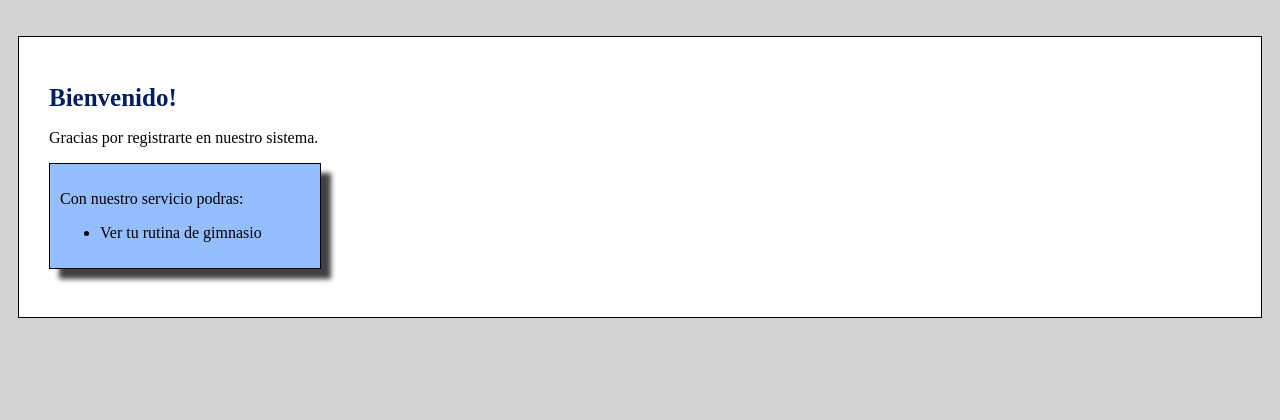
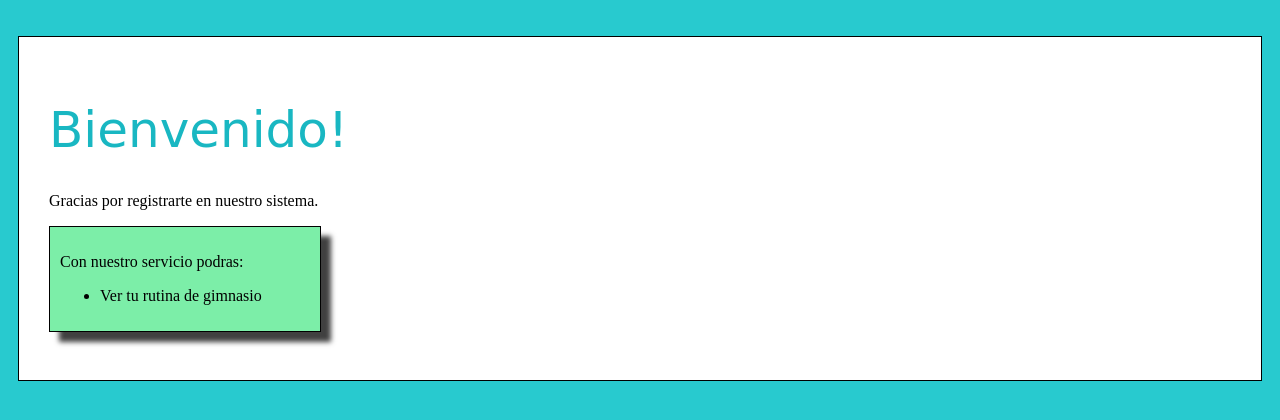
Before and after one commit to Satorideemz/programacion-1, a Flask app: template backend/main/templates/register_raw.html in a window 1280 px wide. Shown: the top 420 px of the page. Run offline with Flask 3, Linux system fonts and the light colour scheme; the template is opened without the code that fills it, so the values that code supplies are empty; parts of the project's set-up code (start-up, migrations or seed data) failed here and were passed over.

Commit message:
cambios de html al mail

```diff
--- a/backend/main/templates/register_raw.html
+++ b/backend/main/templates/register_raw.html
@@ -12,23 +12,26 @@
 
       }
       body{
-        background-color: lightgray;
+        background-color:  rgb(40, 202, 207);
       }
       .services{
-        background-color:#94beff;
+        background-color:#7ceea8;
         box-shadow: 10px 10px 5px 0px rgba(0,0,0,0.75);
         padding:10px;
         border:1px solid black;
         width:250px;
       }
       h1{
-        font-weight: bold;
-        font-size:25px;
-        color:#001d62;
+         font-family: 'Pacifico', cursive;
+        font-size: 50px;
+        letter-spacing: 0px;
+        word-spacing: 0px;
+        color: #19b7c2;
+        font-weight: normal
       }
 
       .button {
-        background-color:#3680f2;
+        background-color:#36f2e2;
       	border-radius:2px;
       	border:1px solid black;
       	display:inline-block;
```
Also changed, not shown: backend/main/templates/register.html (+9 -6 lines).
